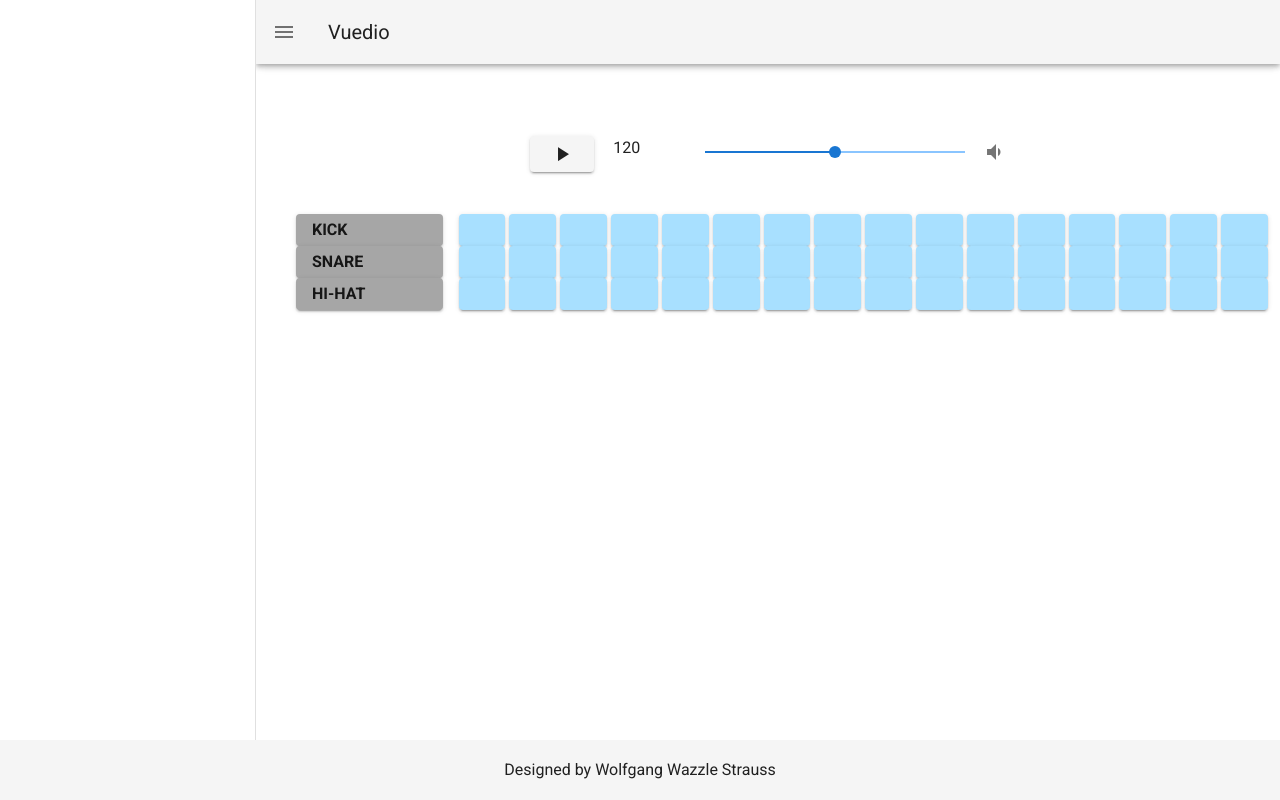
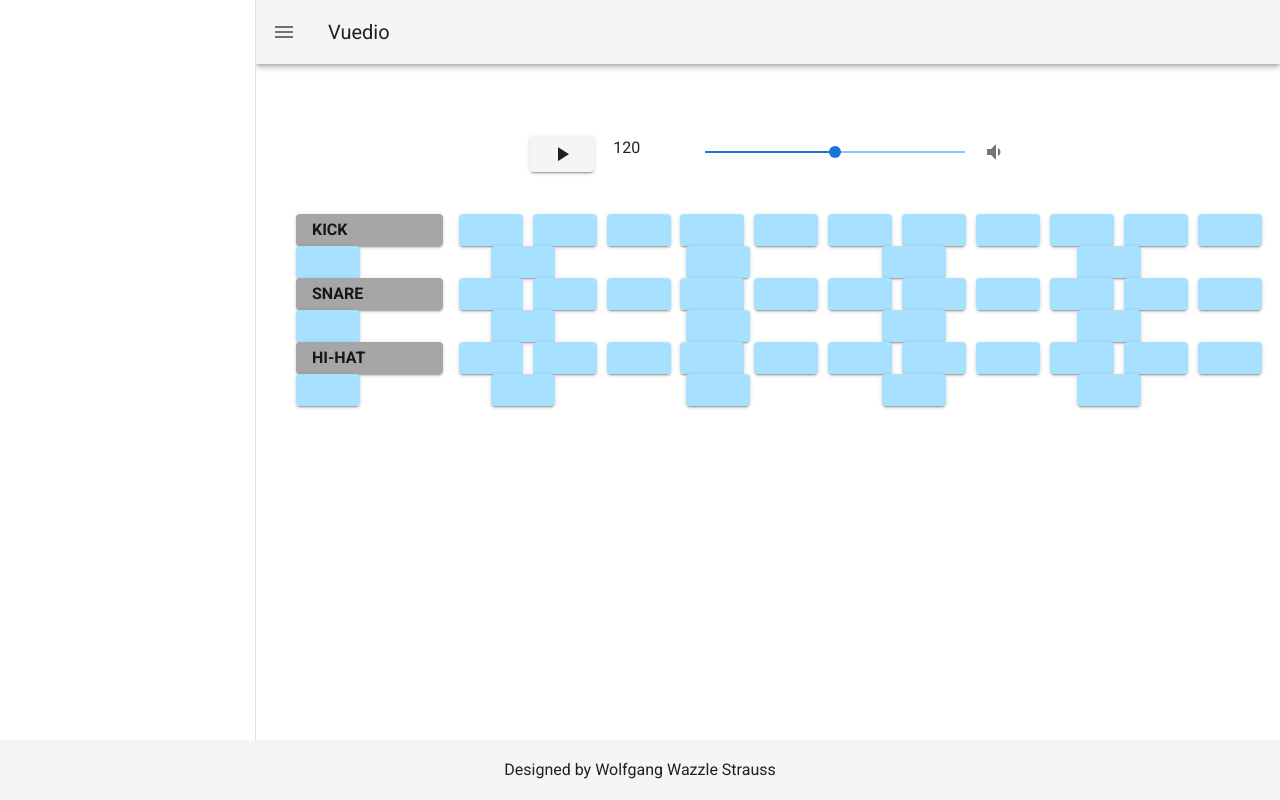
Before and after one commit to scruffaluff/vuedio, a Vue app: page / in a window 1280 px wide. Built offline with nearby package versions, Linux system fonts and the light colour scheme.

Commit message:
:white_check_mark: Switch v-card to v-btn for easier testing

```diff
--- a/src/components/NoteList.vue
+++ b/src/components/NoteList.vue
@@ -8,13 +8,13 @@
       </v-card>
     </v-col>
     <v-col :key="note.index" v-for="note of notes">
-      <v-card
+      <v-btn
         class="mr-1 primary"
         height="32"
         hover
         :class="{ 'lighten-4': !note.active }"
         @click="note.active = !note.active"
-      ></v-card>
+      ></v-btn>
     </v-col>
   </v-row>
 </template>
```
Also changed, not shown: 1 other file (tests, documents, lock files or other folders).
